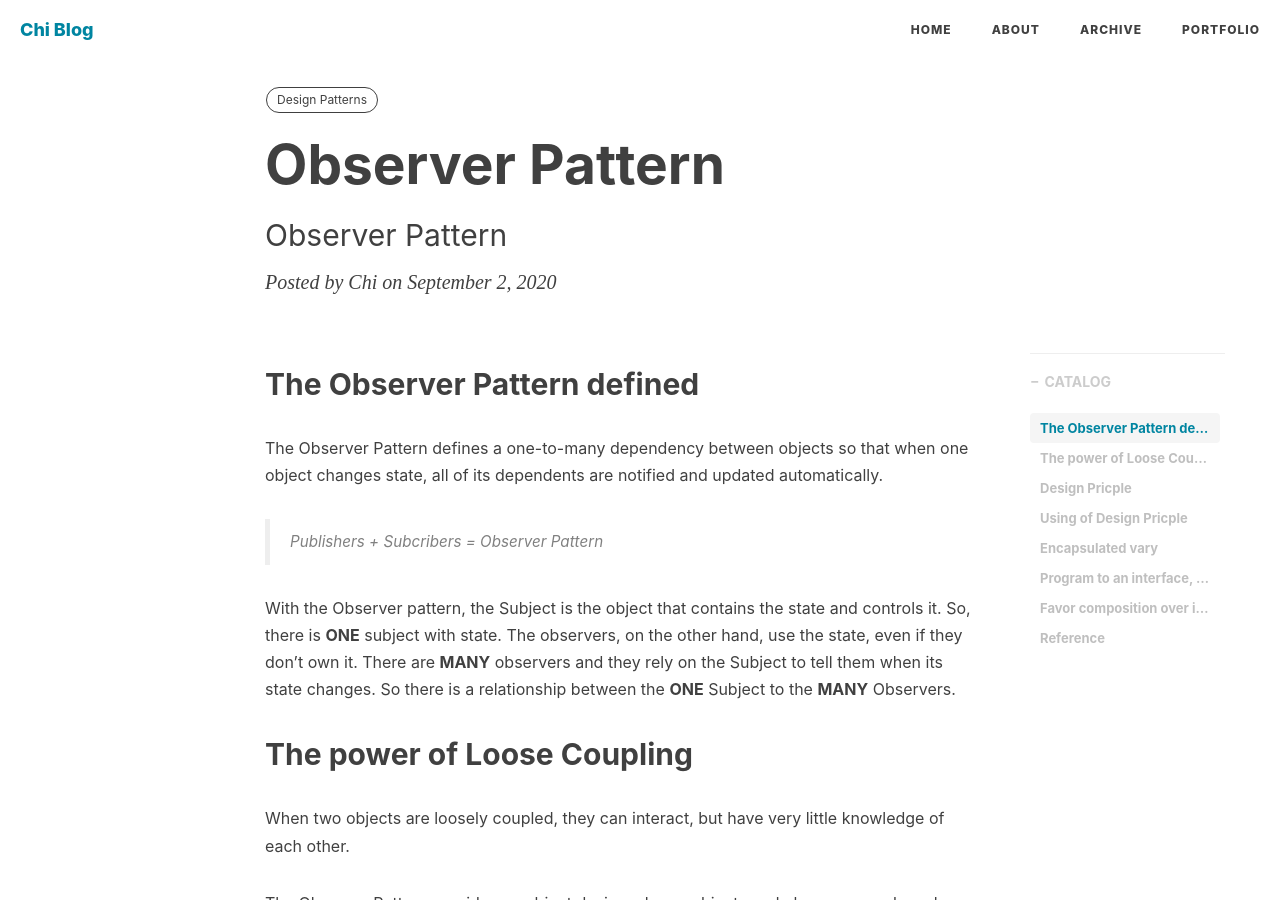
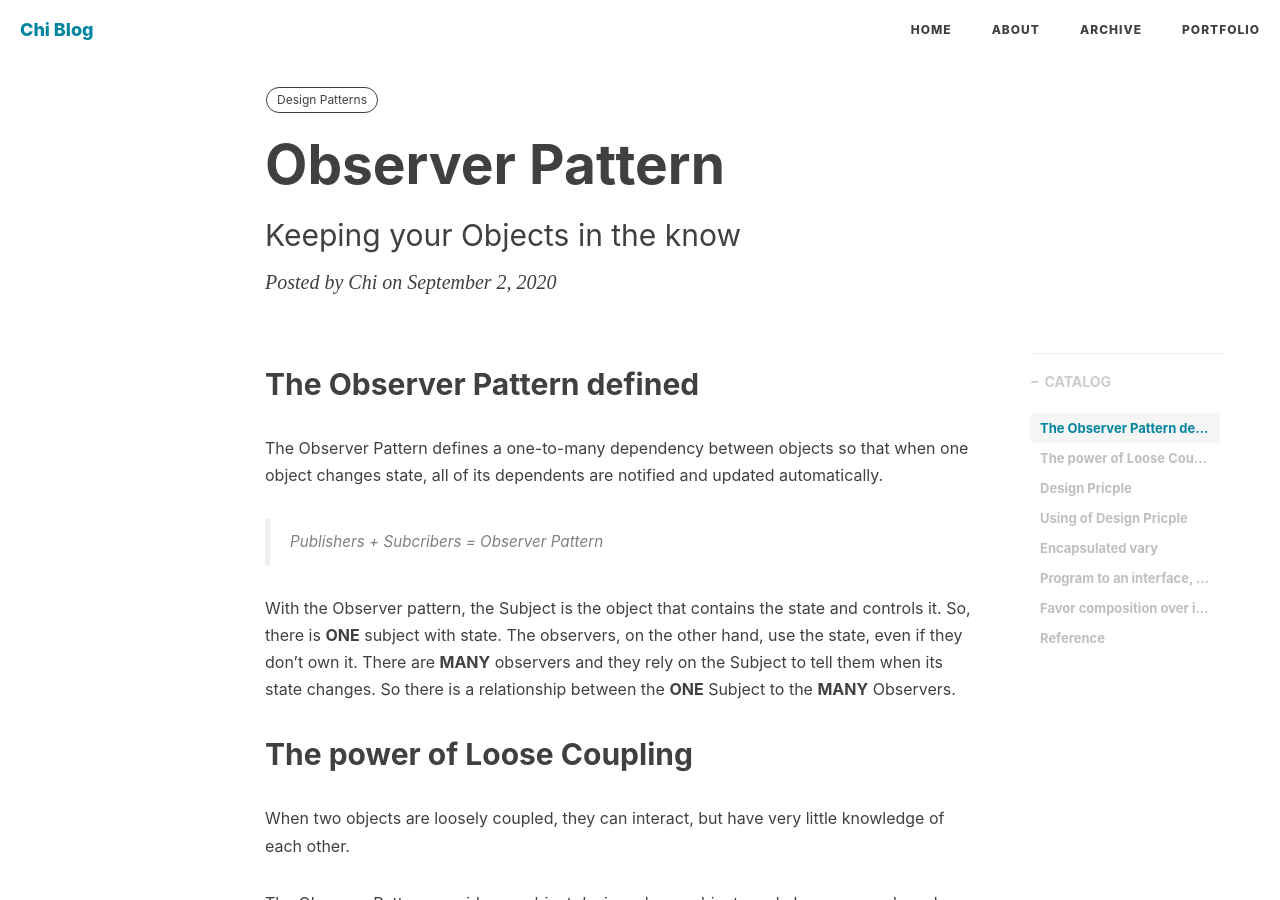
Before and after one commit to realZhangChi/realZhangChi.github.io, a Jekyll site: the page built from _posts/2020-09-02-Observer-Pattern.md, in a window 1280 px wide and 900 px high. Built offline with Jekyll 4.4.1, drawn with Linux system fonts in a browser that asks for light colours; nearby versions of some CDN libraries; comment, search, counter and statistics services are not loaded.

Commit message:
subtitle

```diff
--- a/_posts/2020-09-02-Observer-Pattern.md
+++ b/_posts/2020-09-02-Observer-Pattern.md
@@ -1,7 +1,7 @@
 ---
 layout: post
 title: "Observer Pattern"
-subtitle: "Observer Pattern"
+subtitle: "Keeping your Objects in the know"
 author: "Chi"
 date: 2020-09-02 15:00
 header-style: text
```
